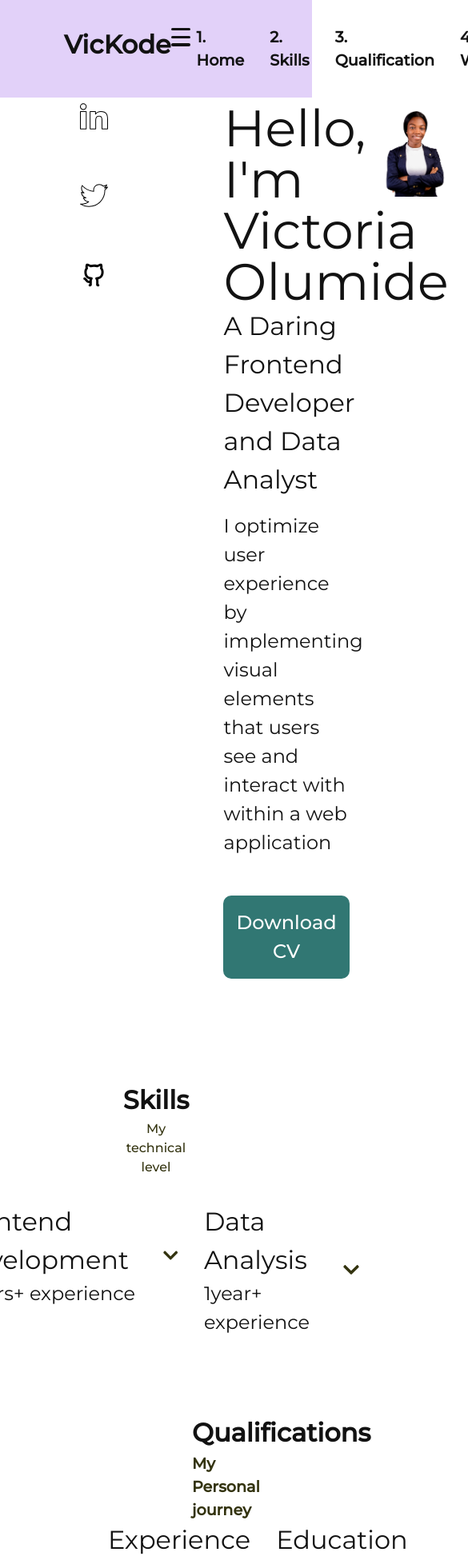
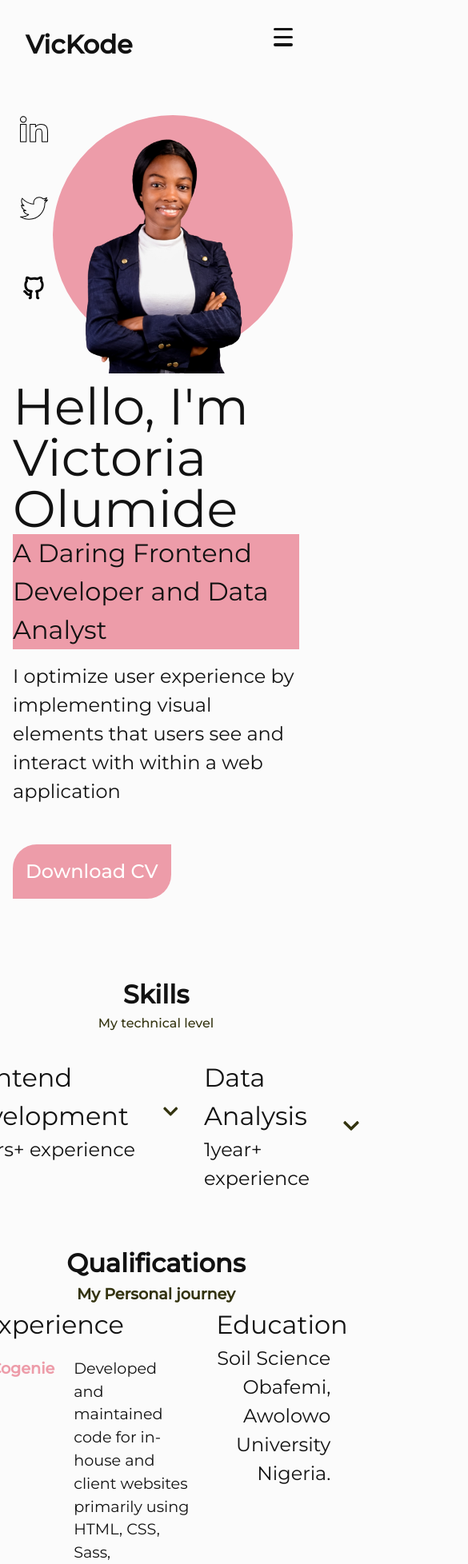
Before and after one commit to vickova/MyPortfolio, a React (Create React App) app: page / in a window 390 px wide. Shown: the top 1956 px of the page at 80% size, 585 px wide, since content can reach past the window. Built offline with nearby package versions, Linux system fonts and the light colour scheme.

Commit message:
MiniResponsive

```diff
--- a/src/App.js
+++ b/src/App.js
@@ -17,11 +17,12 @@ const style = {
   sectionContainer:`flex flex-col bg-gray-100 mt-10 shadow-xl border relative`
 }
 function App() {
-  const [mode, setMode] = useState(true)
+  const [mode, setMode] = useState(true);
+  const [menu, setMenu] = useState(false);
   return (
     <AppStyle>
       <GlobalStyle/>
-      <Navbar mode={mode} setMode={setMode}/>
+      <Navbar mode={mode} setMode={setMode} menu={menu} setMenu={setMenu}/>
         <section>
           <Hero/>
           <Skills/>
@@ -47,5 +48,8 @@ const AppStyle = styled.div`
   section{
     margin-top:8rem;
   }
+  @media screen and (max-width:680px){
+      padding:1rem;
+    }
 `
 export default App;
--- a/src/components/GlobalStyle.js
+++ b/src/components/GlobalStyle.js
@@ -18,6 +18,7 @@ const GlobalStyle = createGlobalStyle`
     body{
         font-family:'Montserrat', sans-serif;
         width:100%;
+        background-color:#FBFBFB;
     }
     h2, h3, p,li{
         color:#121212;
--- a/src/components/Hero.jsx
+++ b/src/components/Hero.jsx
@@ -55,13 +55,13 @@ margin: 0 8rem;
     }
   }
   button{
-    background-color: #317773;
+    background-color: #ed9ca9;
     padding:1rem;
     font-size:1.5rem;
     font-weight:500;
     color:rgb(255, 255, 255);
     margin:2rem 0;
-    border-radius:10px;
+    border-radius:30px 0 30px 0;
   }
   h2{
     font-size:4rem;
@@ -75,12 +75,38 @@ margin: 0 8rem;
     margin:1rem 0;
   }
   .profile{
-    width:35%;
+    width:300px;
+    height:300px;
+    background-color: #ed9ca9;
+    border-radius:50%;
+    position
     img{
-    /* background-color:#317773; */
-    /* border: 10px solid #317773; */
-    /* border-style:dotted; */
+    border-radius:50%;
+    position:absolute;
     }
   }
+  @media screen and (max-width:680px){
+      display:block;
+      margin:0;
+      .profile{
+        margin-left:50px;
+      }
+      .heros{
+        margin:0;
+        display:flex;
+        flex-direction:column-reverse;
+        padding:0;
+      }
+      .herotext{
+        width:100%;
+        h3{
+          background-color:#ed9ca9;
+        }
+      }
+      .images{
+        position:absolute;
+        left:25px;
+      }
+    }
 `
 export default Hero;
--- a/src/components/MyWorks.jsx
+++ b/src/components/MyWorks.jsx
@@ -68,8 +68,7 @@ const MyWorks = () => {
                 works.map((items, i)=>{
                     return(
                         <div key={i} className='works'>
-                            <div className='image-cover'>
-                                <img src={items.image} alt={items.name} />
+                            <div className='image-cover' style={{background:`linear-gradient(transparent, rgba(237,156,169, 0.7)), url(${items.image})`, backgroundRepeat:'no-repeat'}}>
                             </div>
                             <div className='text'>
                                 <h3 className='first'>Personal Projects</h3>
@@ -125,10 +124,9 @@ const WorkStyled = styled.div`
         align-items:center;
         gap:1rem;
         margin: 6rem 0;
-        position:relative;
         z-index:-99;
         .image-cover{
-        background-color:#317773;
+        background:linear-gradient(180deg,transparent, rgba(8, 8, 8, 1)), ${({ BannerImage }) => `url(${BannerImage})`};
         padding:1rem;
         width: 50%;
         height: 400px;
@@ -139,7 +137,6 @@ const WorkStyled = styled.div`
         }
     }
         .text{
-        position:absolute;
         width: 45%;
         right:80px;
         top:0;
@@ -147,7 +144,7 @@ const WorkStyled = styled.div`
         font-weight: 600;
         text-align:right;
         p{
-            background-color:rgba(49,119,115, 0.7);
+            background-color:rgba(237,156,169, 0.7);
             color: #fbfbfe;
             padding:2rem 1rem;
             border-radius:10px;
@@ -165,7 +162,6 @@ const WorkStyled = styled.div`
                 }
             }
             .text{
-            position:absolute;
             width: 45%;
             left:80px;
             top:0;
@@ -179,5 +175,25 @@ const WorkStyled = styled.div`
                 text-decoration:none;
             }
         }
+    @media screen and (max-width:680px){
+      margin:0;
+      .works{
+        display:block;
+        .image-cover{
+            margin:0;
+        }
+      }
+      .works:nth-child(even){
+        flex-direction:row-reverse;
+        .image-cover{
+            margin:0;
+            padding:0;
+            img{
+                height:100%;
+                background: rgba(234,163,127, 0.7);
+            }
+        }
+        }
+    }
 `
 export default MyWorks
--- a/src/components/Navbar.jsx
+++ b/src/components/Navbar.jsx
@@ -6,12 +6,13 @@ import styled from 'styled-components';
 import { Link } from 'react-router-dom';
 import { useState } from 'react';
 
-const Navbar = ({mode, setMode}) => {
+const Navbar = ({mode, setMode, menu, setMenu}) => {
+
   console.log(mode)
   return (
-    <NavStyle $mode={mode}>
+    <NavStyle $mode={mode} menu={menu}>
         <h2>Vic<span>Kode</span></h2>
-        <Burger/>
+        <Burger menu={menu} setMenu={setMenu}/>
         <ul>
             <li><a href='#home'><span>1.</span> Home</a></li>
             <li><a href='#skills'><span>2.</span> Skills</a></li>
@@ -35,7 +36,7 @@ const NavStyle = styled.div`
   width:100%;
   right:0;
   padding:2rem 5rem;
-  background-color:${({ mode }) => mode ?'rgba(0,0,0, 0.7)':'#E2D1F9'};
+  background-color:${({ mode }) => mode ?'rgba(0,0,0, 0.7)':'#FBFBFB'};
   z-index:99;
   h2{
     font-size:2rem;
@@ -46,14 +47,35 @@ const NavStyle = styled.div`
   ul{
     display:flex;
     justify-content:space-between;
+    transition: all 2s linear;
+    transform: ${({ menu }) => menu ? 'translateX(20px)' : 'translateX(-100px)'};
     li{
       margin:0 1rem;
       font-size:1.2rem;
       font-weight:600;
+      color: #494848;
+      transition:.3s;
       span{
         font-weight:600;
       }
     }
   }
+  @media screen and (max-width:680px){
+    padding:2rem;
+      ul{
+  display:${({menu})=>menu?'block':'none'};
+  position:fixed;
+  background-color:#fff;
+  width:50%;
+  height:fit-content;
+  top:0;
+  left:0;
+  padding:1rem;
+  z-index:2;
+  transition: all 2s linear;
+    transform: ${({ menu }) => menu ? 'translateX(0)' : 'translateX(-100px)'};
+}
+    }
 `
+
 export default Navbar
--- a/src/components/Qualifications.jsx
+++ b/src/components/Qualifications.jsx
@@ -2,7 +2,7 @@ import React, {useState} from 'react';
 import styled from 'styled-components';
 
 const Qualifications = () => {
-  const [openfront, setOpenfront] = useState(false);
+  const [openfront, setOpenfront] = useState(true);
   const [opendata, setOpendata] = useState(false);
 
   const OpenFrontHandler =()=>{
@@ -60,9 +60,9 @@ margin: 0 10rem;
   }
   .border{
     border:none;
-    border-left: 3px solid #317773;
+    border-left: 3px solid #ed9ca9;
     height:fit-content;
-    color:#317773;
+    color:#ed9ca9;
     padding:0 0.5rem;
   }
   .set{
@@ -99,5 +99,8 @@ margin: 0 10rem;
     gap:1rem;
     margin:1rem 0;
   }
+  @media screen and (max-width:680px){
+      margin:4rem 0;
+    }
 `
 export default Qualifications
--- a/src/components/Skills.jsx
+++ b/src/components/Skills.jsx
@@ -92,7 +92,7 @@ const SkillStyle = styled.div`
     }
     li{
       font-size: 1.2rem;
-      border-bottom: 5px solid #317773;
+      border-bottom: 5px solid #ed9ca9;
       padding: 1rem 0;
       display:flex;
       justify-content:space-between;
@@ -118,5 +118,8 @@ const SkillStyle = styled.div`
       transform: ${({ opendata }) => opendata ? 'rotate(180deg)' : 'rotate(0)'};
     }
   }
+  @media screen and (max-width:680px){
+      margin:4rem 0;
+    }
 `
 export default Skills
```
